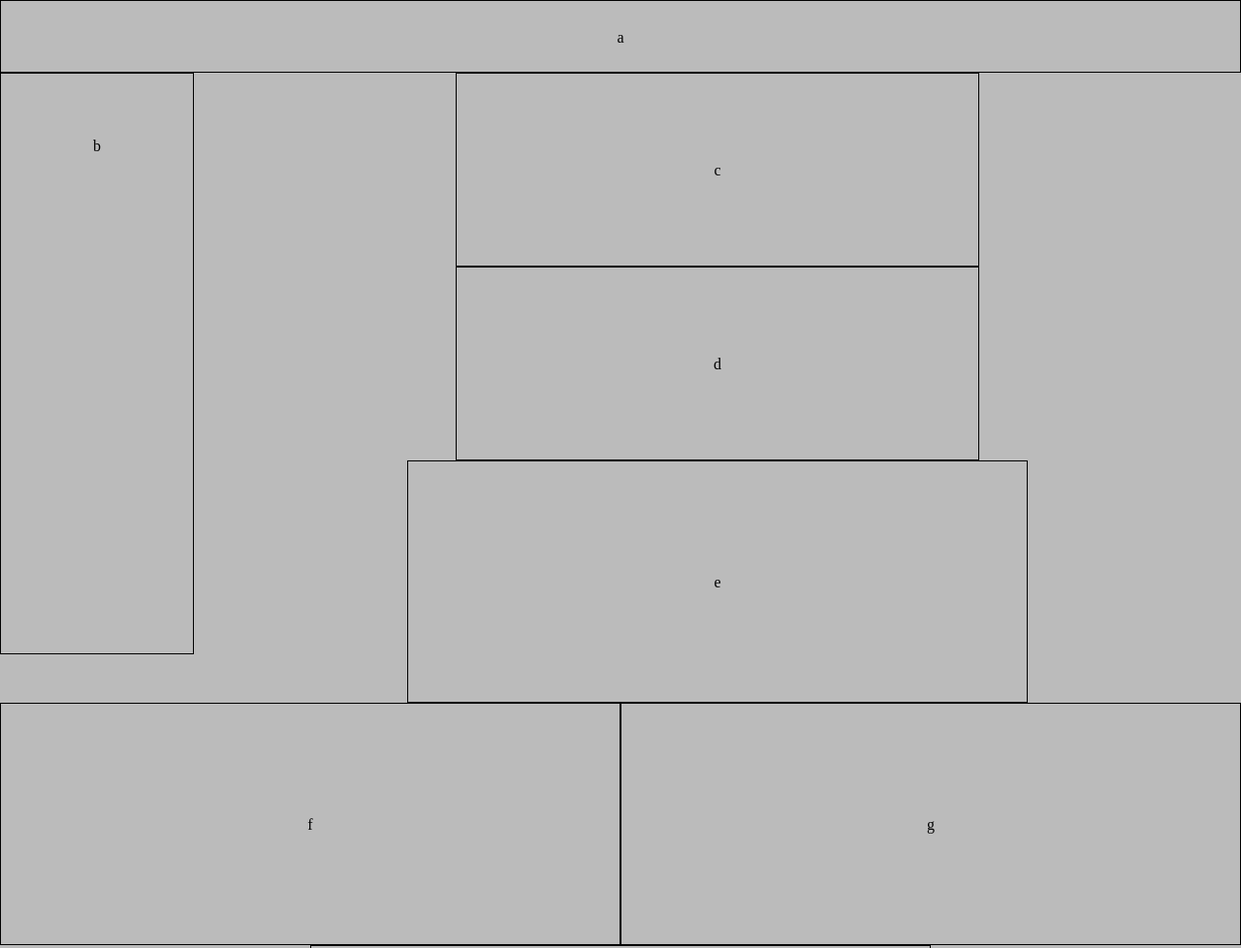
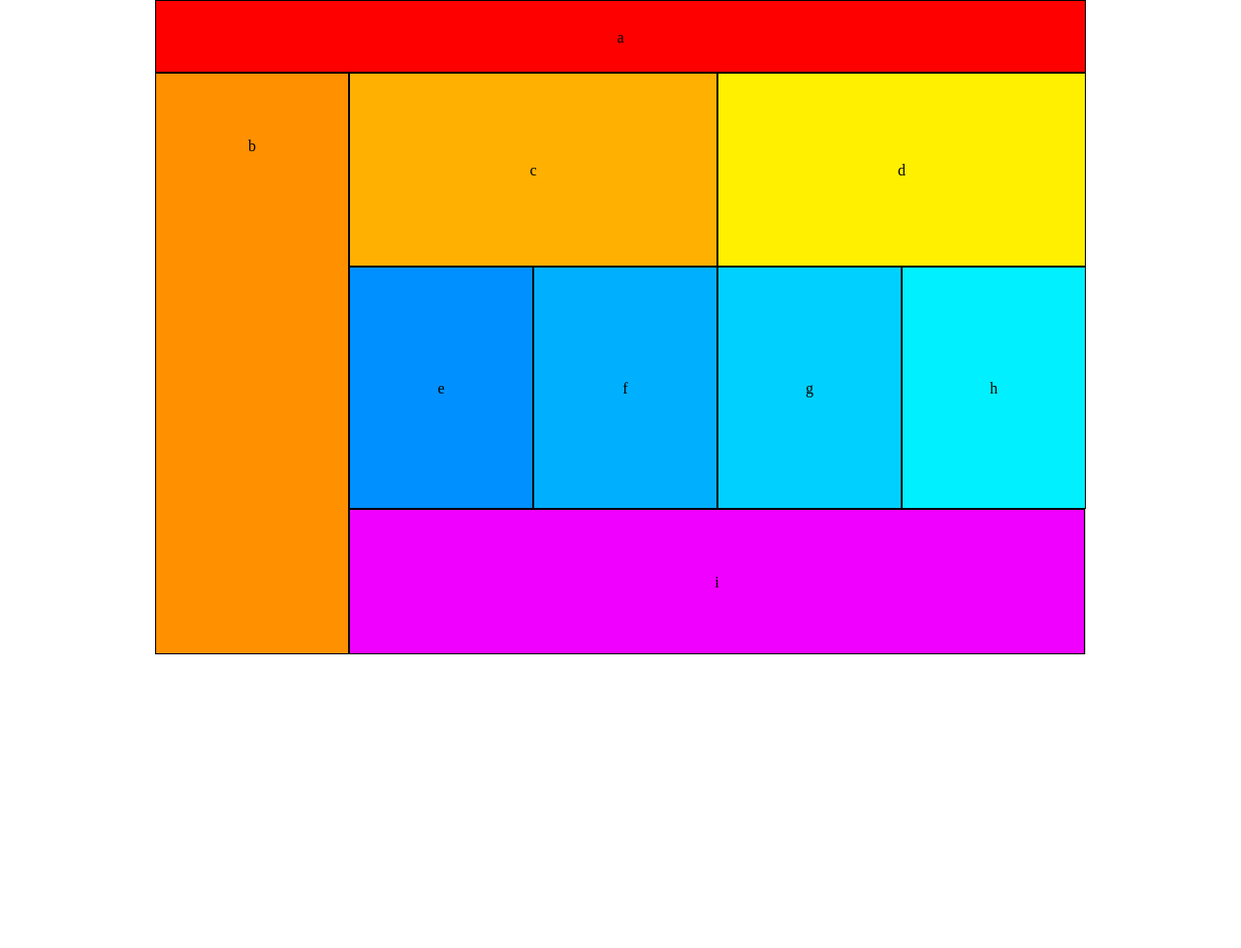
Before and after one commit to brody-rebne/lab-01, a plain HTML site: page index.html in a window 1280 px wide. Shown: the top 978 px of the page at 97% size. After the commit the page ends 800 px from the top, so only its background shows below. Drawn offline with Linux system fonts and the light colour scheme.

Commit message:
created desktop layout. added colors

```diff
--- a/index.html
+++ b/index.html
@@ -17,10 +17,8 @@
   <body>
     <header id="header">a</header>
     <main id="main">
-      <section id="primary">b</section><section class="large">c</section>
-      <section class="large">d</section><section class="small">e</section><section class="small">f</section><section class="small">g</section><section class="small">h</section>
+      <section id="primary" class="newLine">b</section><section id="c" class="large">c</section><section id="d" class="large">d</section><section id="e" class="small">e</section><section id="f" class="small">f</section><section id="g" class="small">g</section><section id="h" class="small">h</section><section id="footer">i</section>
     </main>
-    <footer id="footer">i</footer>
-    <script src="" async defer></script>
+
   </body>
 </html>
--- a/styles/base.css
+++ b/styles/base.css
@@ -4,9 +4,15 @@ html, body {
   height: 100%;
 }
 
+body {
+  max-width: 960px;
+  min-width: 480px;
+  margin: 0 auto;
+}
+
 body * {
   box-sizing: border-box;
-  display: inline-block;
+  float: left;
   border: 1px solid black;
   text-align: center;
   vertical-align: middle;
--- a/styles/layout.css
+++ b/styles/layout.css
@@ -14,12 +14,6 @@ section {
   width: 100%;
 }
 
-#footer {
-  height: 80px;
-  line-height: 80px;
-  width: 100%;
-}
-
 #primary {
   height: 150px;
   line-height: 150px;
@@ -28,6 +22,12 @@ section {
 .large {
   height: 125px;
   line-height: 125px;
+}
+
+#footer {
+  height: 80px;
+  line-height: 80px;
+  width: 100%;
 }
 
 .small {
@@ -42,12 +42,6 @@ section {
     line-height: 75px;
   }
 
-  #footer {
-    width: calc(100% - 200px);
-    height: 150px;
-    line-height: 80px;
-  }
-
   #primary {
     float: left;
     width: 200px;
@@ -56,14 +50,23 @@ section {
   }
 
   .large {
-    width: calc(50% - 100px);
+    float: left;
+    width: calc(50% - 200px / 2);
     height: 200px;
     line-height: 200px;
   }
 
   .small {
-    width: 50%;
+    float: left;
+    width: calc(25% - 200px / 4);
     height: 250px;
     line-height: 250px;
   }
+
+  #footer {
+    float: left;
+    width: calc(100% - 201px);
+    height: 150px;
+    line-height: 150px;
+  }
 }
--- a/styles/modules.css
+++ b/styles/modules.css
@@ -1 +1,75 @@
 /* module styles */
+
+#header {
+  background-color: #0000ff;
+}
+
+#primary {
+  background-color: #5600ff;
+}
+
+#c {
+  background-color: #7b00ff;
+}
+
+#d {
+  background-color: #9700ff
+}
+
+#e {
+  background-color: #b000ff;
+}
+
+#f {
+  background-color: #c600ff;
+}
+
+#g {
+  background-color: #da00ff;
+}
+
+#h {
+  background-color: #ed00ff;
+}
+
+#footer {
+  background-color: #ff00ff;
+}
+
+@media all and (min-width: 768px) {
+  #header {
+    background-color: #ff0000;
+  }
+
+  #primary {
+    background-color: #ff9000;
+  }
+
+  #c {
+    background-color: #ffb000;
+  }
+
+  #d {
+    background-color: #fff000;
+  }
+
+  #e {
+    background-color: #0090ff;
+  }
+
+  #f {
+    background-color: #00b0ff;
+  }
+
+  #g {
+    background-color: #00d0ff;
+  }
+
+  #h {
+    background-color: #00f0ff;
+  }
+
+  #footer {
+    background-color: #f000ff;
+  }
+}
```
